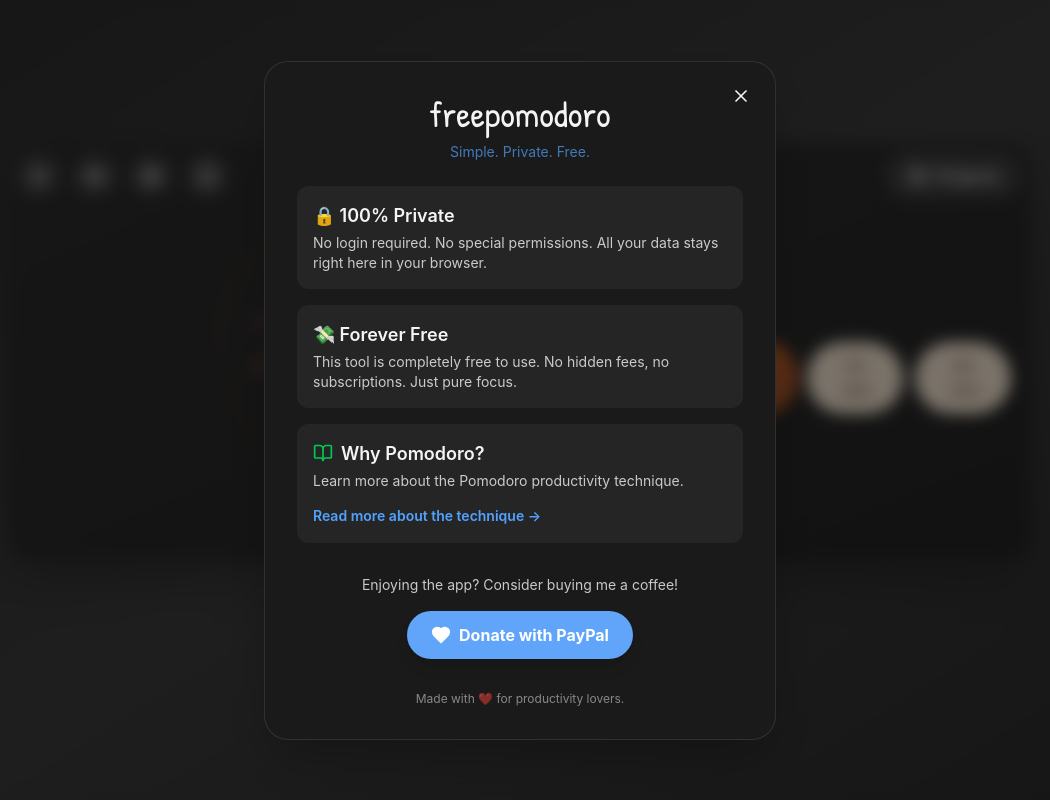
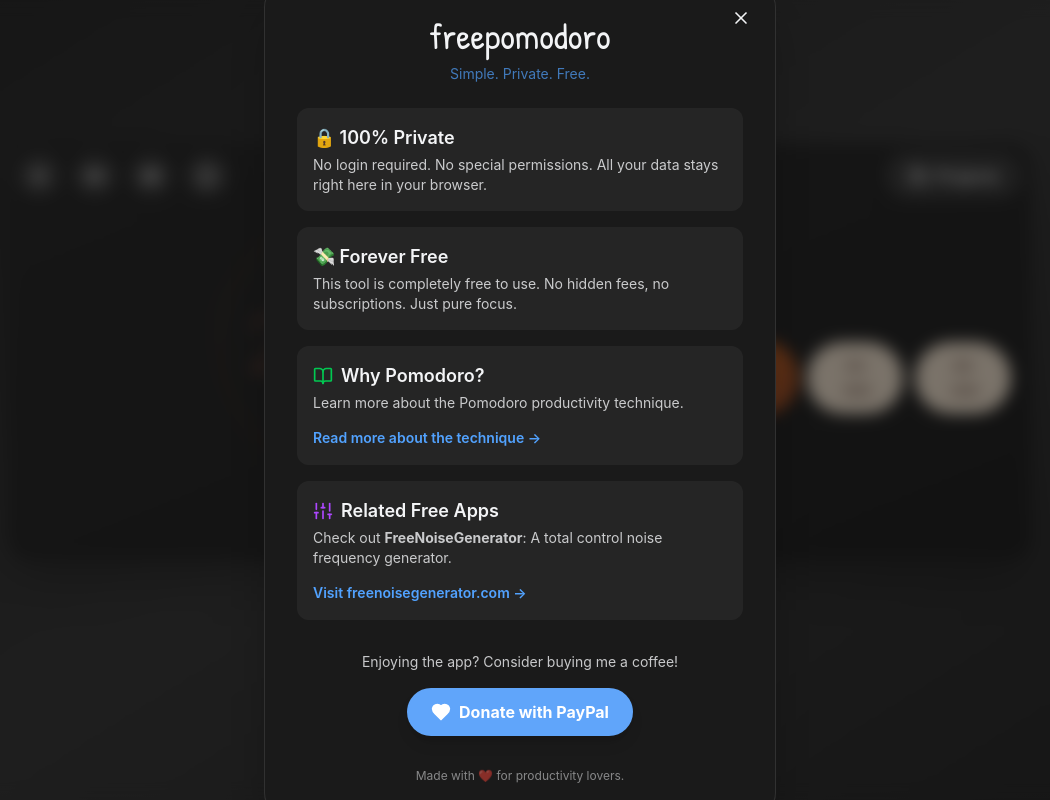
Before and after one commit to mushkazgz/free-pomodoro, a React (Vite) app: page / in a window 1280 px wide. Both pictures are taken after a click on the button 327 px from the left and 176 px from the top of the page. Shown: the whole page, without its empty margins (120-1170 px from the left). Built offline with nearby package versions, Linux system fonts and the light colour scheme.

Commit message:
Añadida info adicional

```diff
--- a/src/app/components/AboutModal.tsx
+++ b/src/app/components/AboutModal.tsx
@@ -1,4 +1,4 @@
-import { X, Heart, BookOpen } from 'lucide-react';
+import { X, Heart, BookOpen, Sliders } from 'lucide-react';
 import { useState } from 'react';
 import { PomodoroTechniqueModal } from './PomodoroTechniqueModal';
 
@@ -74,6 +74,24 @@
                             Read more about the technique &rarr;
                         </button>
                     </div>
+
+                    <div className={`p-4 rounded-xl ${isDark ? 'bg-white/5' : 'bg-white/40'}`}>
+                        <h3 className="font-semibold mb-1 flex items-center gap-2">
+                            <Sliders className="w-5 h-5 text-purple-500" />
+                            Related Free Apps
+                        </h3>
+                        <p className="text-sm opacity-80 mb-3">
+                            Check out <strong>FreeNoiseGenerator</strong>: A total control noise frequency generator.
+                        </p>
+                        <a
+                            href="https://freenoisegenerator.com"
+                            target="_blank"
+                            rel="noopener noreferrer"
+                            className={`text-sm font-semibold hover:underline ${isDark ? 'text-blue-400' : 'text-blue-600'}`}
+                        >
+                            Visit freenoisegenerator.com &rarr;
+                        </a>
+                    </div>
                 </div>
 
                 <div className="text-center">
```
